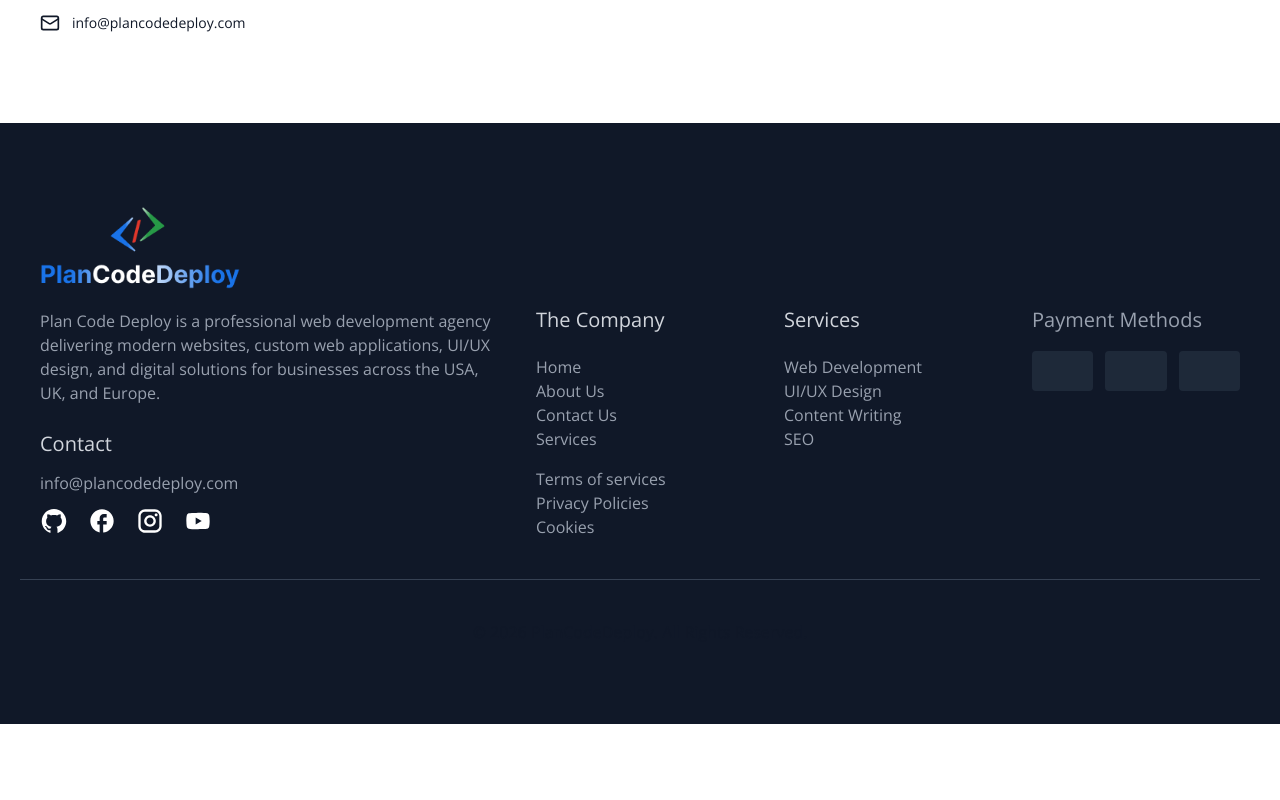
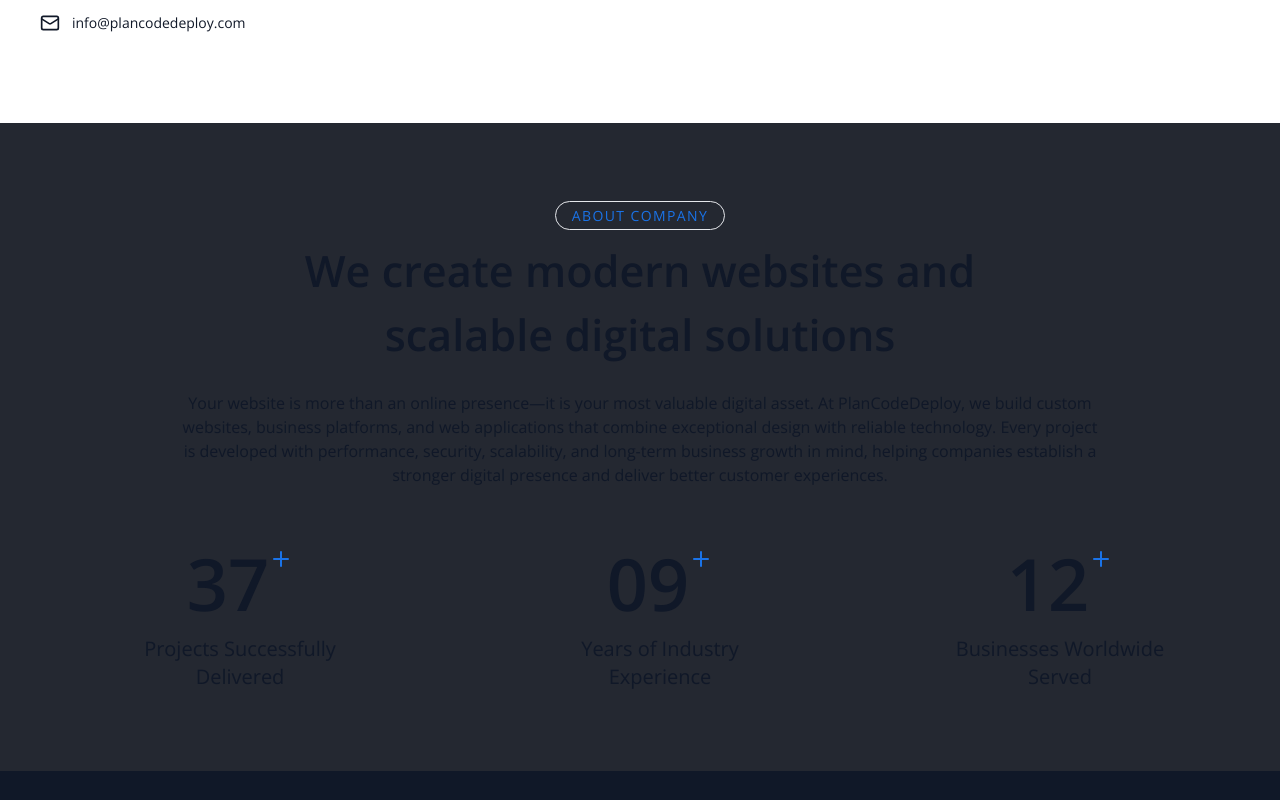
Before and after one commit to hasan-myoffice1/Plan_Code_Deploy, a React (Vite) app: page / in a window 1280 px wide. Shown: the part 640-1440 px from the top of the page. Before the commit the page ends 1364 px from the top, so only its background shows below. Built offline with nearby package versions, Linux system fonts and the light colour scheme.

Commit message:
About Section Added -Home page

```diff
--- a/src/components/SectionTitle.jsx
+++ b/src/components/SectionTitle.jsx
@@ -2,9 +2,10 @@
 
 const SectionTitle = (t) => {
     return (
-        <div>
-            <h1 className='text-title mb-6 lg:leading-16 leading-normal font-bold mt-3'>{t.data.text} <span className="text-primaryColor">{t.data.highlight}</span>{t.data.afterText} </h1>
-        </div>
+        <>
+            <span className='text-sm border dark:border-gray-800 border-gray-200 rounded-full px-4 py-1 uppercase leading-5 tracking-widest text-primaryColor'>{t.data['subtitle']}</span>
+            <h2 className={`text-title-h2 mb-6 lg:leading-16 leading-normal font-semibold mt-3 ${t.data.extraClass}`}>{t.data['title']}</h2>
+        </>
     );
 };
 
--- a/src/containers/Hero.jsx
+++ b/src/containers/Hero.jsx
@@ -2,6 +2,7 @@
 import { Mail } from 'lucide-react';
 import Button from '../components/Button';
 import SectionTitle from '../components/SectionTitle';
+
 
 
 const Hero = ({ data, btnData , descText, heroImg}) => {
@@ -12,7 +13,9 @@ const Hero = ({ data, btnData , descText, heroImg}) => {
 
                 <div>
                     <span className='text-sm border dark:border-gray-800 border-gray-200 rounded-full px-4 py-1 uppercase leading-6'>{data.subtitle}</span>
-                    <SectionTitle data={data}/>
+
+                    <h1 className='text-title-h1 mb-6 lg:leading-16 leading-normal font-bold mt-3'>{data.text} <span className="text-primaryColor">{data.highlight}</span>{data.afterText} </h1>
+
                     <p className='dark:text-gray-400'>{descText}</p>
                     <Button data={btnData}/>
                     <a href="mailto:PlanCodeDeploy@gmail.com"
--- a/src/index.css
+++ b/src/index.css
@@ -11,7 +11,8 @@
   --color-light-section: #F1F3F4;
   --container-area: 1240px;
 
-  --text-title : clamp(1.75rem, 4vw + 1rem, 3.4375rem);
+  --text-title-h1 : clamp(1.75rem, 4vw + 1rem, 3.4375rem);
+  --text-title-h2 : clamp(1.75rem, 4vw + 1rem, 2.7rem);
 }
 
 @layer {
--- a/src/pages/Home.jsx
+++ b/src/pages/Home.jsx
@@ -3,6 +3,9 @@ import Header from './../containers/Header';
 import Footer from './../containers/Footer';
 import Hero from '../containers/Hero';
 import heroImg from '/homeHeroImg.png';
+import SectionTitle from '../components/SectionTitle';
+import { Plus } from 'lucide-react';
+
 
 
 const title = {subtitle:"Web Development Agency",text:'Web Development helps for', highlight:'your business', afterText:""}
@@ -12,12 +15,42 @@ const buttonInfo = { text: "Explore Our Services", link: "/contact", class: "bg-
 const desc = "We provide end-to-end web development, UI/UX design, SEO, and digital solutions that help businesses improve visibility, increase conversions, and accelerate long-term growth."
 
 
+const aboutSection = {
+    subtitle : "About Company",
+    title : "We create modern websites and scalable digital solutions",
+    extraClass : "max-w-170 mx-auto",
+}
+
 const Home = () => {
     return (
         <>
-          <Header/>
-           <Hero data={title} btnData={buttonInfo} descText= {desc} heroImg={heroImg}/>
-          <Footer/>
+            <Header/>
+            <Hero data={title} btnData={buttonInfo} descText= {desc} heroImg={heroImg}/>
+            {/* About Company Section  */}
+            <section className='bg-gray-section'>
+                <div className="content-view">
+                    <div  className="max-w-230 m-auto text-center">
+                        <SectionTitle data={aboutSection}/>
+                        <p>Your website is more than an online presence—it is your most valuable digital asset. At PlanCodeDeploy, we build custom websites, business platforms, and web applications that combine exceptional design with reliable technology. Every project is developed with performance, security, scalability, and long-term business growth in mind, helping companies establish a stronger digital presence and deliver better customer experiences.</p>
+                    </div>
+                    <div className='flex flex-wrap justify-around pt-15 gap-10'>
+                        <div className='text-center max-w-70'>
+                            <span className='text-7xl flex font-semibold justify-center'>37<Plus className='text-primaryColor'/></span>
+                            <h3 className='text-xl mt-4'>Projects Successfully Delivered</h3>
+                        </div>
+                        <div className='text-center max-w-60 '>
+                            <span className='text-7xl flex font-semibold justify-center'>09<Plus className='text-primaryColor'/></span>
+                            <h3 className='text-xl mt-4'>Years of Industry Experience</h3>
+                        </div>
+                        <div className='text-center max-w-60'>
+                            <span className='text-7xl flex font-semibold justify-center'>12<Plus className='text-primaryColor'/></span>
+                            <h3 className='text-xl mt-4'>Businesses Worldwide Served</h3>
+                        </div>
+
+                    </div>
+                </div>
+            </section>
+            <Footer/>
         </>
     );
 };
```
